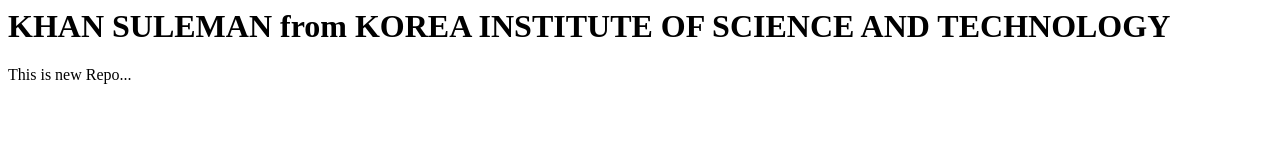
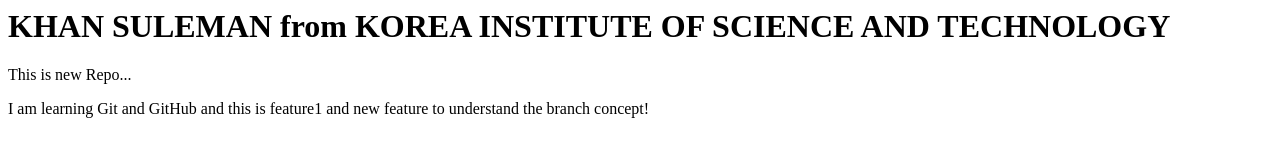
Before and after one commit to khansuleman12/localrepo, a plain HTML site: page Index.html in a window 1280 px wide. Drawn offline with Linux system fonts and the light colour scheme.

Commit message:
add something to branch1

```diff
--- a/Index.html
+++ b/Index.html
@@ -1,2 +1,3 @@
 <h1> KHAN SULEMAN from KOREA INSTITUTE OF SCIENCE AND TECHNOLOGY</h1>
 <p> This is new Repo...</p>
+<p> I am learning Git and GitHub and this is feature1 and new feature to understand the branch concept! </p>
```
